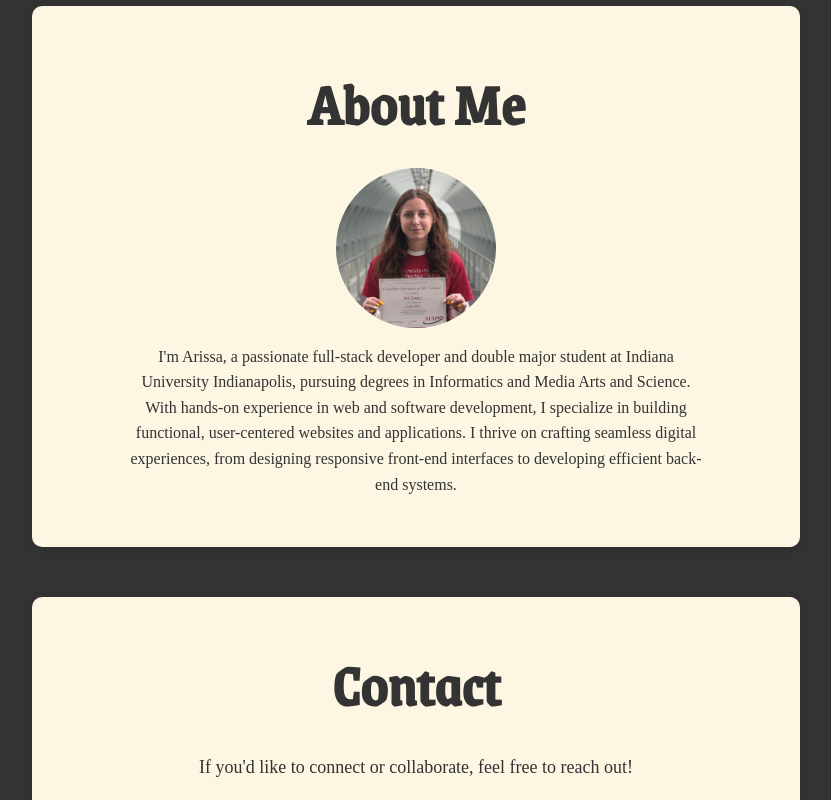
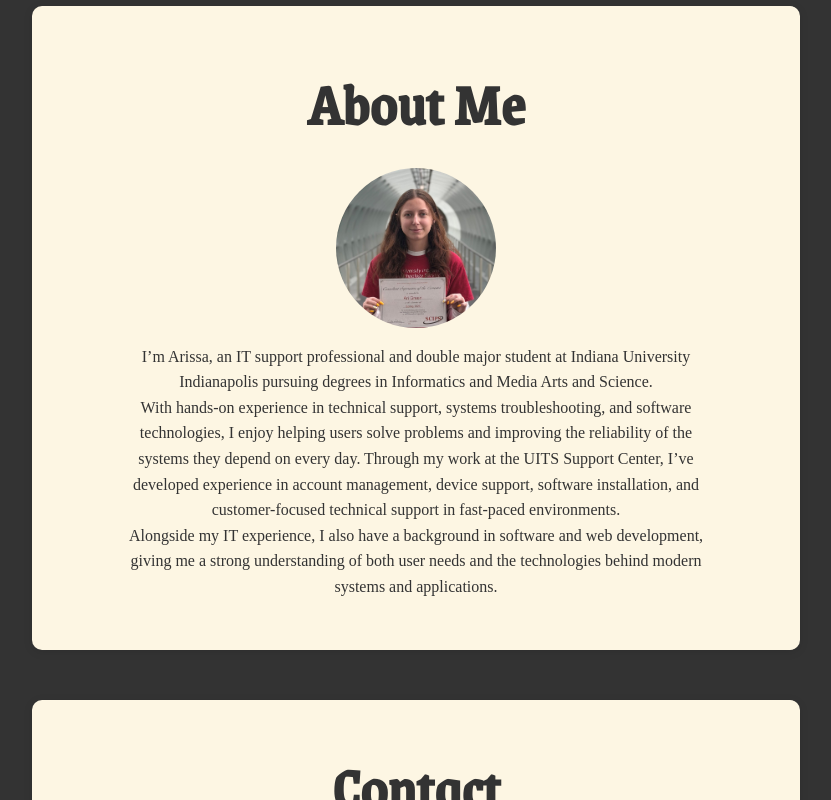
Before and after one commit to arigree/portfolio_one, a website: page index.html in a window 1280 px wide. Shown: the part 1753-2553 px from the top of the page, without its empty margins (224-1055 px from the left). Drawn offline with Linux system fonts and the light colour scheme; a web font is replaced by a local one.

Commit message:
Updated description

```diff
--- a/index.html
+++ b/index.html
@@ -25,7 +25,7 @@
     <div class="content">
       <section id="home" class="hero">
         <h1>Arissa Green</h1>
-        <p>Full-Stack Developer</p>
+        <p>IT Support Professional & Web Developer</p>
         <a href="#projects" class="scroll-down">
           <i class="fa-solid fa-chevron-down"></i>
         </a>
@@ -105,17 +105,12 @@
           <div id="my-photo"></div>
           <div id="about-text">
             <p>
-              I'm Arissa, a passionate full-stack developer and double major
-              student at Indiana University Indianapolis, pursuing degrees in
-              Informatics and Media Arts and Science.
+              I’m Arissa, an IT support professional and double major student at Indiana University Indianapolis pursuing degrees in Informatics and Media Arts and Science.
             </p>
             <p>
-              With hands-on experience in web and software development, I
-              specialize in building functional, user-centered websites and
-              applications. I thrive on crafting seamless digital experiences,
-              from designing responsive front-end interfaces to developing
-              efficient back-end systems.
+              With hands-on experience in technical support, systems troubleshooting, and software technologies, I enjoy helping users solve problems and improving the reliability of the systems they depend on every day. Through my work at the UITS Support Center, I’ve developed experience in account management, device support, software installation, and customer-focused technical support in fast-paced environments.
             </p>
+            <p>Alongside my IT experience, I also have a background in software and web development, giving me a strong understanding of both user needs and the technologies behind modern systems and applications.</p>
           </div>
         </div>
       </section>
```
